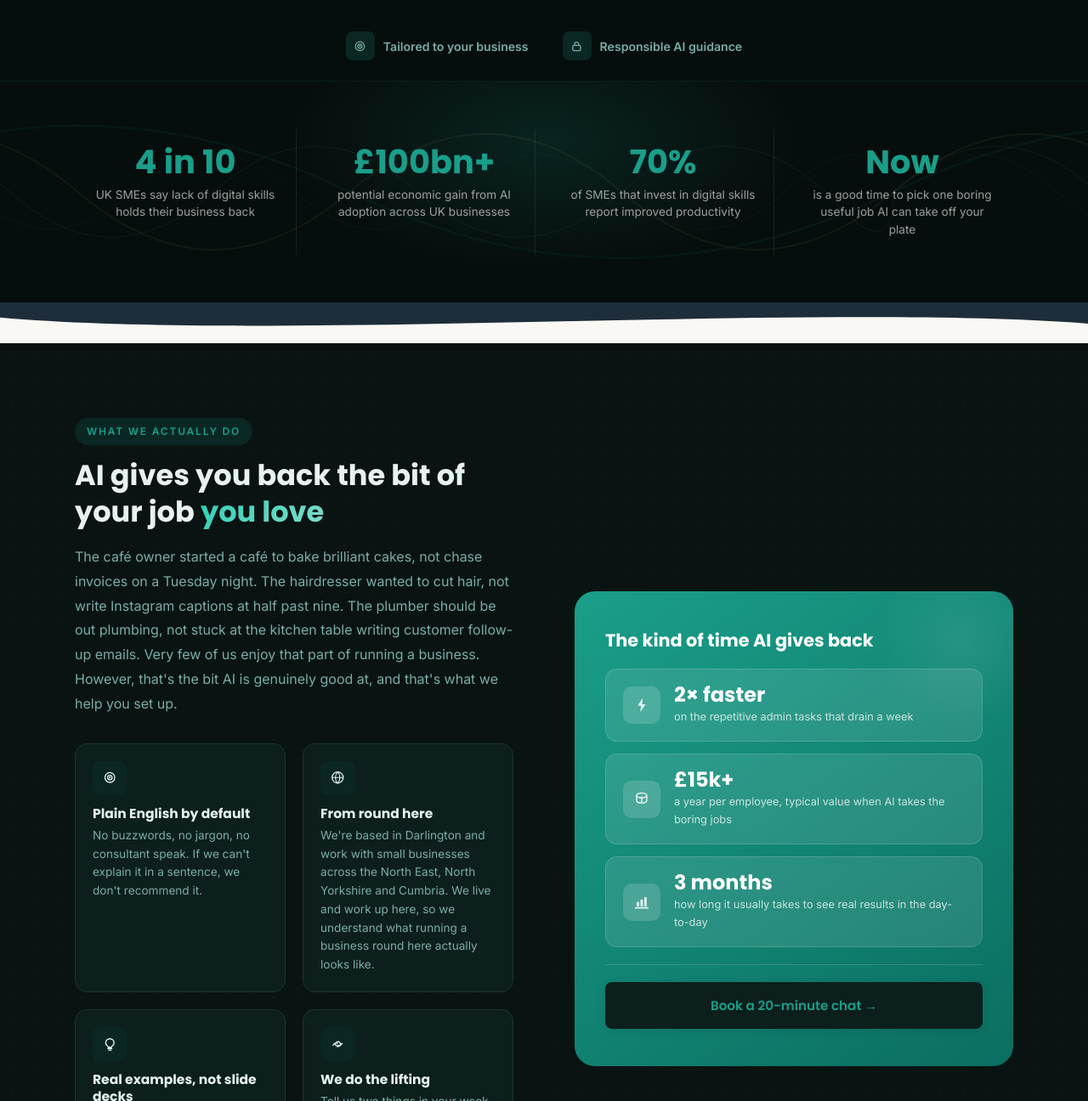
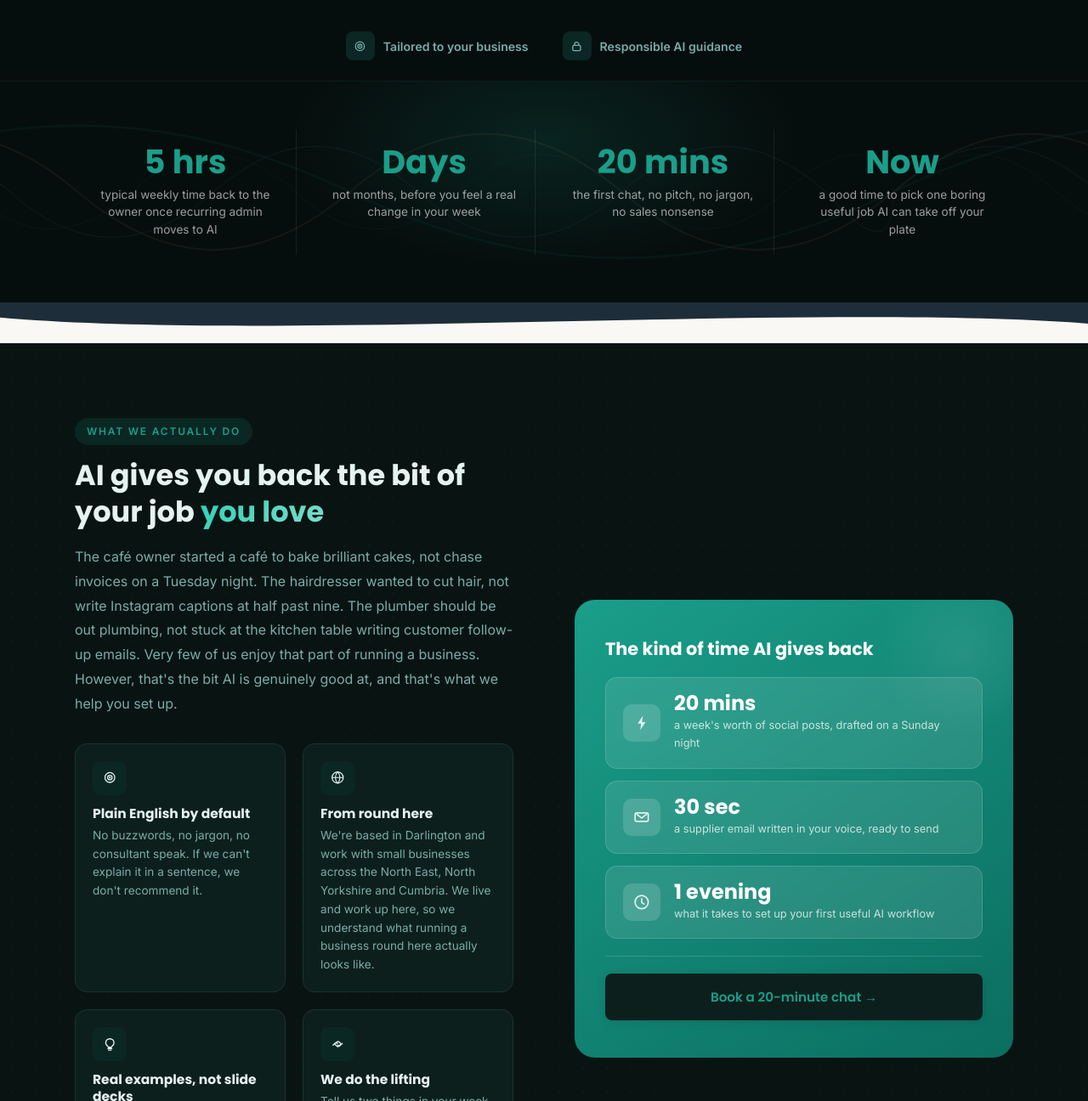
Before and after one commit to BarryD16/website-2, a website: page index.html in a window 1280 px wide. Shown: the part 1063-2359 px from the top of the page at 85% size. Drawn offline with Linux system fonts and the light colour scheme.

Commit message:
Add favicon; rewrite homepage stats and time panel for target customers

```diff
--- a/index.html
+++ b/index.html
@@ -3,6 +3,7 @@
 <head>
   <meta charset="UTF-8">
   <meta name="viewport" content="width=device-width, initial-scale=1.0">
+  <link rel="icon" type="image/svg+xml" href="favicon.svg">
   <meta name="google-site-verification" content="3dZuF2w7bIcYCVGKA4Ad4E6yMih_iLDv7QBaOyZghLU" />
   <title>Practical AI for small businesses in the North East | Orchestrate Digital</title>
     <link rel="canonical" href="https://orchestratedigital.co.uk/">
@@ -708,20 +709,20 @@
     <div class="container">
       <div class="stats-grid">
         <div class="stat-item-dark reveal">
-          <div class="stat-big">4 in 10</div>
-          <div class="stat-desc">UK SMEs say lack of digital skills holds their business back</div>
+          <div class="stat-big">5 hrs</div>
+          <div class="stat-desc">typical weekly time back to the owner once recurring admin moves to AI</div>
         </div>
         <div class="stat-item-dark reveal reveal-delay-1">
-          <div class="stat-big">£100bn+</div>
-          <div class="stat-desc">potential economic gain from AI adoption across UK businesses</div>
+          <div class="stat-big">Days</div>
+          <div class="stat-desc">not months, before you feel a real change in your week</div>
         </div>
         <div class="stat-item-dark reveal reveal-delay-2">
-          <div class="stat-big">70%</div>
-          <div class="stat-desc">of SMEs that invest in digital skills report improved productivity</div>
+          <div class="stat-big">20 mins</div>
+          <div class="stat-desc">the first chat, no pitch, no jargon, no sales nonsense</div>
         </div>
         <div class="stat-item-dark reveal reveal-delay-3">
           <div class="stat-big">Now</div>
-          <div class="stat-desc">is a good time to pick one boring useful job AI can take off your plate</div>
+          <div class="stat-desc">a good time to pick one boring useful job AI can take off your plate</div>
         </div>
       </div>
     </div>
@@ -772,22 +773,22 @@
             <div class="visual-stat">
               <div class="vs-icon"><svg class="icon-svg" viewBox="0 0 24 24" aria-hidden="true"><path d="M13.5 2.8 6.8 13h4.4l-1 8.2 6.8-10.2h-4.5l1-8.2Z" fill="currentColor"/></svg></div>
               <div>
-                <div class="vs-num">2× faster</div>
-                <div class="vs-label">on the repetitive admin tasks that drain a week</div>
+                <div class="vs-num">20 mins</div>
+                <div class="vs-label">a week's worth of social posts, drafted on a Sunday night</div>
               </div>
             </div>
             <div class="visual-stat">
-              <div class="vs-icon"><svg class="icon-svg" viewBox="0 0 24 24" aria-hidden="true"><ellipse cx="12" cy="7" rx="6.5" ry="3.2" fill="none" stroke="currentColor" stroke-width="1.7"/><path d="M5.5 7v6.5c0 1.8 2.9 3.2 6.5 3.2s6.5-1.4 6.5-3.2V7" fill="none" stroke="currentColor" stroke-width="1.7"/><path d="M12 8.5v7" fill="none" stroke="currentColor" stroke-width="1.7" stroke-linecap="round"/></svg></div>
+              <div class="vs-icon"><svg class="icon-svg" viewBox="0 0 24 24" aria-hidden="true"><rect x="3.5" y="6.5" width="17" height="11" rx="2" fill="none" stroke="currentColor" stroke-width="1.8"/><path d="m5.5 8 6.5 5 6.5-5" fill="none" stroke="currentColor" stroke-width="1.8" stroke-linecap="round" stroke-linejoin="round"/></svg></div>
               <div>
-                <div class="vs-num">£15k+</div>
-                <div class="vs-label">a year per employee, typical value when AI takes the boring jobs</div>
+                <div class="vs-num">30 sec</div>
+                <div class="vs-label">a supplier email written in your voice, ready to send</div>
               </div>
             </div>
             <div class="visual-stat">
-              <div class="vs-icon"><svg class="icon-svg" viewBox="0 0 24 24" aria-hidden="true"><path d="M4 19.5h16" fill="none" stroke="currentColor" stroke-width="1.9" stroke-linecap="round"/><rect x="5.5" y="11.5" width="3.2" height="6" rx="1.1" fill="currentColor"/><rect x="10.4" y="8.5" width="3.2" height="9" rx="1.1" fill="currentColor"/><rect x="15.3" y="5.5" width="3.2" height="12" rx="1.1" fill="currentColor"/></svg></div>
+              <div class="vs-icon"><svg class="icon-svg" viewBox="0 0 24 24" aria-hidden="true"><circle cx="12" cy="12" r="8.5" fill="none" stroke="currentColor" stroke-width="1.8"/><path d="M12 7.5v5l3 2" fill="none" stroke="currentColor" stroke-width="1.8" stroke-linecap="round" stroke-linejoin="round"/></svg></div>
               <div>
-                <div class="vs-num">3 months</div>
-                <div class="vs-label">how long it usually takes to see real results in the day-to-day</div>
+                <div class="vs-num">1 evening</div>
+                <div class="vs-label">what it takes to set up your first useful AI workflow</div>
               </div>
             </div>
             <div style="margin-top:20px; padding-top:20px; border-top:1px solid rgba(255,255,255,0.15);">
```
Also changed, not shown: about.html (+1 -0 lines), ai-governance-policy-support.html (+1 -0 lines), ai-training-for-businesses.html (+1 -0 lines), business-tools-setup.html (+1 -0 lines), chatgpt-copilot-training.html (+1 -0 lines), community-ai-training.html (+1 -0 lines), contact.html (+1 -0 lines), digital-transformation-consulting.html (+1 -0 lines), services.html (+1 -0 lines), favicon.svg (added).
